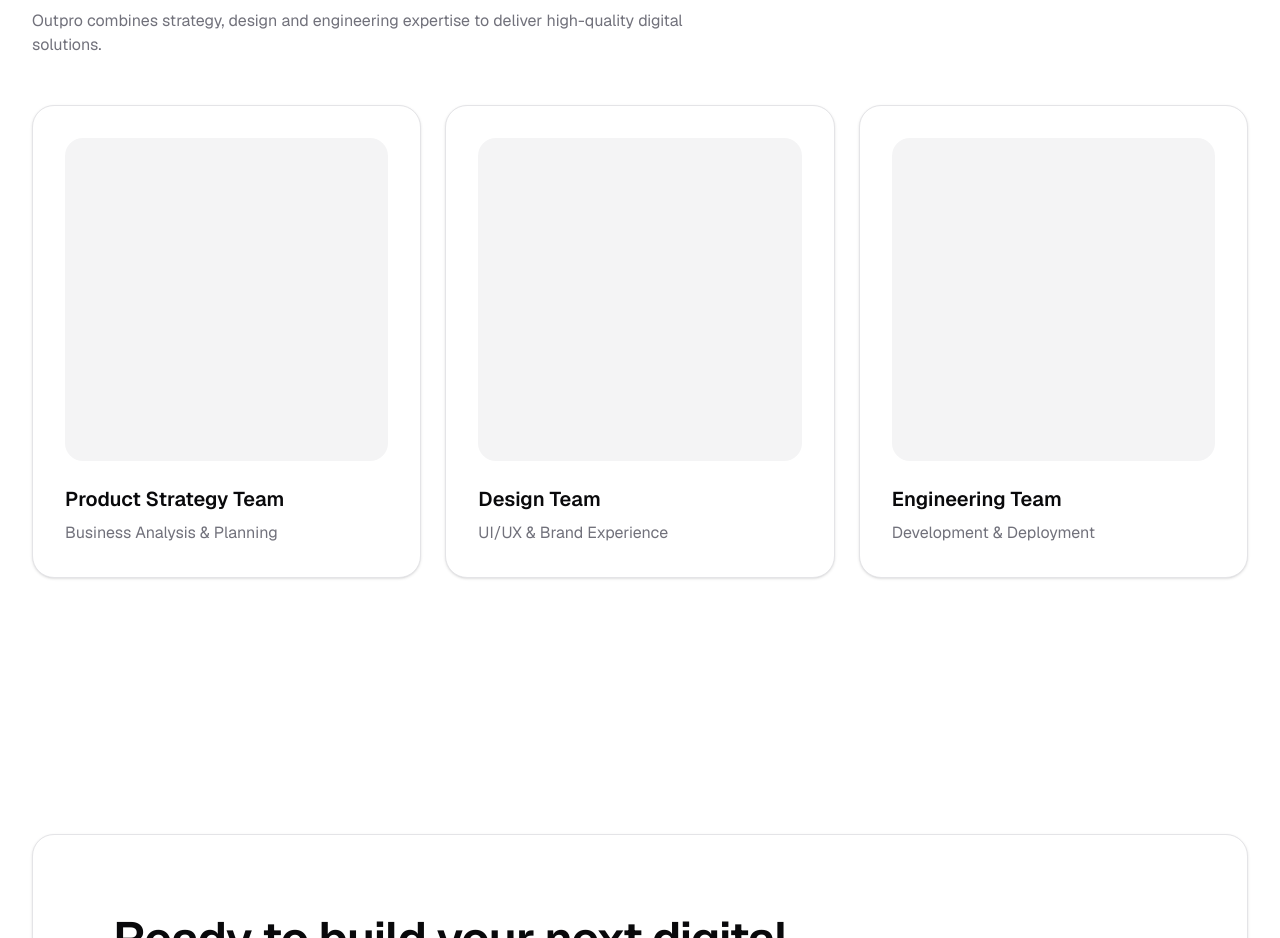
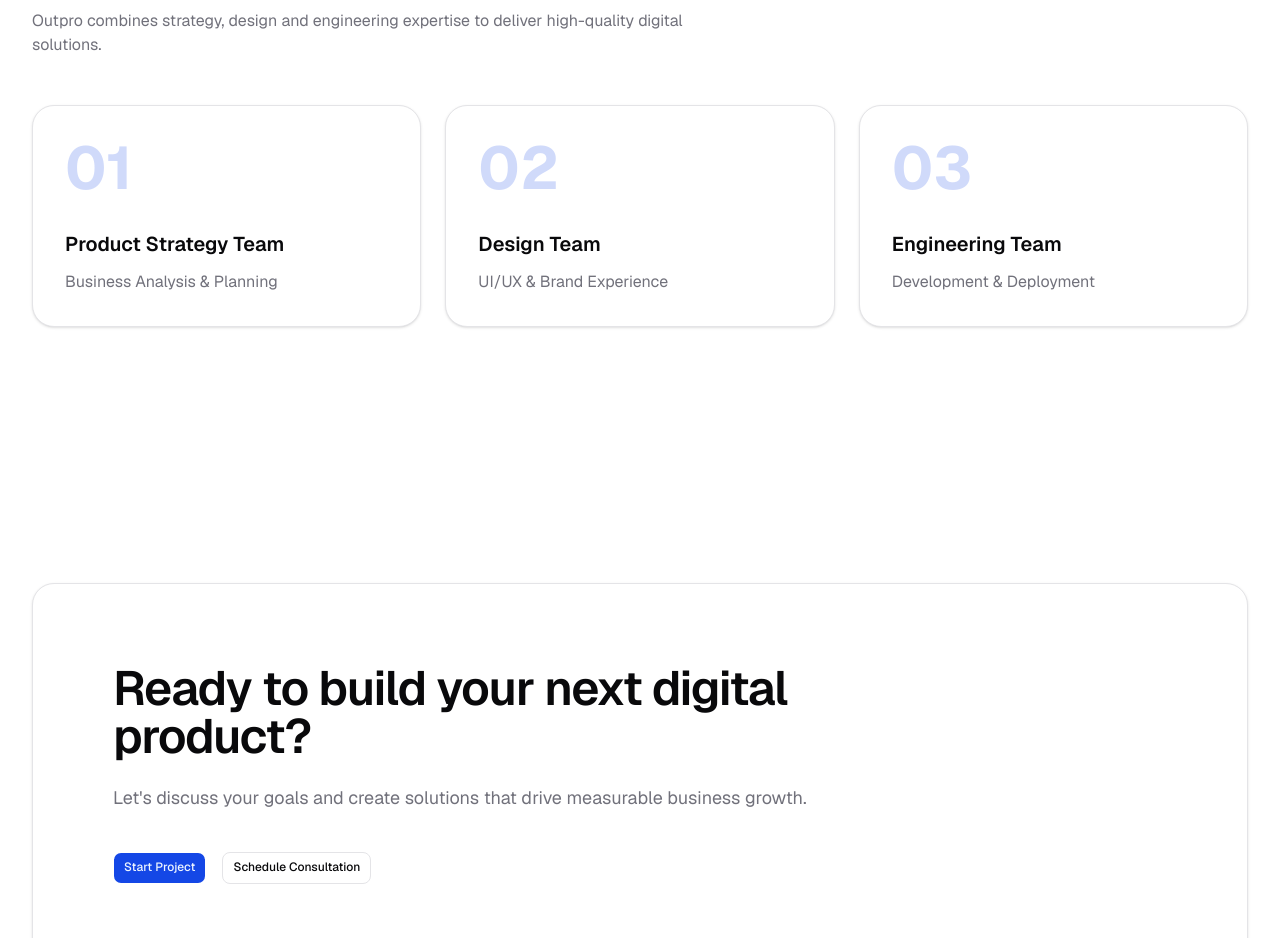
Before and after one commit to IncharaX/outpro-india3, a Next.js app: page /about in a window 1280 px wide. Shown: the part 3460-4398 px from the top of the page. Built offline with nearby package versions, Linux system fonts and the light colour scheme.

Commit message:
The leadership part

```diff
--- a/src/marketing/team-section.tsx
+++ b/src/marketing/team-section.tsx
@@ -1,4 +1,3 @@
-
 import { Container } from "../components/layout/container";
 import { Section } from "../components/layout/section";
 import { Surface } from "./surface";
@@ -6,14 +5,17 @@
 export function TeamSection() {
   const team = [
     {
+      number: "01",
       name: "Product Strategy Team",
       role: "Business Analysis & Planning",
     },
     {
+      number: "02",
       name: "Design Team",
       role: "UI/UX & Brand Experience",
     },
     {
+      number: "03",
       name: "Engineering Team",
       role: "Development & Deployment",
     },
@@ -43,13 +45,15 @@
               key={member.name}
               className="p-8"
             >
-              <div className="mb-6 aspect-square rounded-2xl bg-muted" />
+              <div className="mb-8 text-6xl font-bold text-primary/20">
+                {member.number}
+              </div>
 
               <h3 className="text-xl font-semibold">
                 {member.name}
               </h3>
 
-              <p className="mt-2 text-muted-foreground">
+              <p className="mt-3 text-muted-foreground">
                 {member.role}
               </p>
             </Surface>
```
